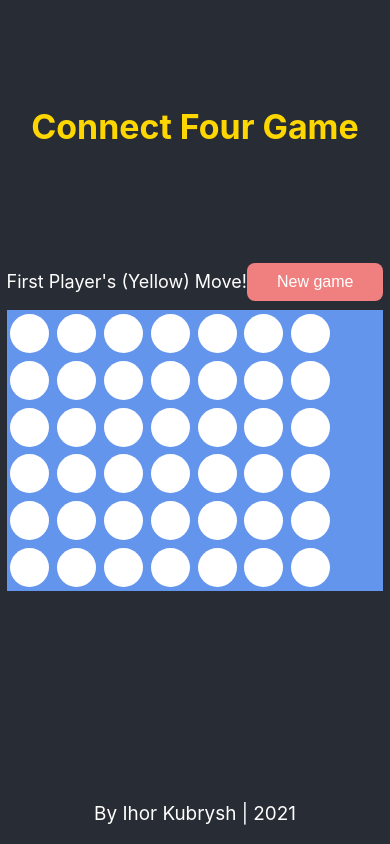
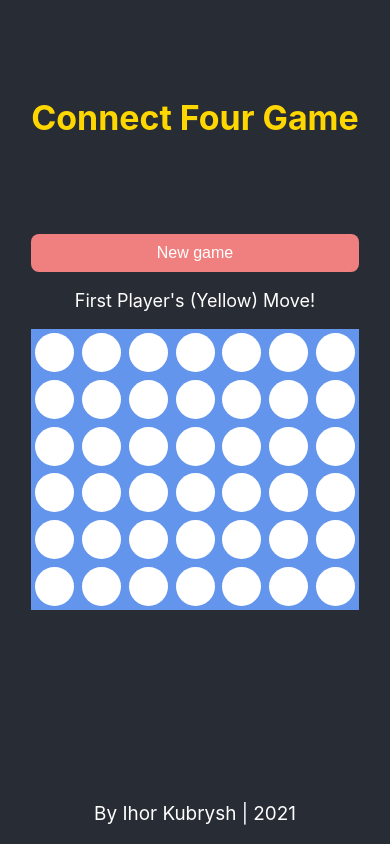
Before and after one commit to kubrysh/connect-four-react, a React (Create React App) app in the folder connect-four-app/: page / in a window 390 px wide. Built offline with nearby package versions, Linux system fonts and the light colour scheme.

Commit message:
Improve responsivness of the layout

```diff
--- a/connect-four-app/src/App.css
+++ b/connect-four-app/src/App.css
@@ -28,10 +28,6 @@ header > h1 {
     color: white;
 }
 
-.game-info-container > p {
-    font-size: 18px;
-}
-
 .game-info-container > button {
     background-color: lightcoral;
     border: none;
@@ -45,9 +41,22 @@ header > h1 {
     transition-duration: 400ms;
 }
 
+.game-info-container > p {
+    font-size: 18px;
+}
+
 .game-info-container > button:hover {
     background-color: rgb(240, 128, 128, 0.8);
-  }
+}
+
+@media only screen and (max-width: 480px) {
+    .game-info-container {
+        flex-direction: column;
+    }
+    .game-info-container > button {
+        width: 100%;
+    }
+}
 
 .game-board {
     display: flex;
@@ -55,7 +64,7 @@ header > h1 {
     background-color: CornflowerBlue;
 }
 
-.row {
+.game-board > .row {
     display: flex;
     flex-direction: row;
 }
@@ -86,14 +95,14 @@ header > h1 {
     }
 }
 
-.cell.is-red, .cell.is-yellow {
+.cell.is-red,
+.cell.is-yellow {
     animation-name: fade-in-animation;
     animation-duration: 500ms;
 }
 
 footer {
     display: flex;
-    margin-top: auto;
     width: 100%;
     height: 100%;
     align-items: flex-end;
@@ -101,18 +110,3 @@ footer {
     font-size: calc(15px + 1vmin);
     color: white;
 }
-
-@media (prefers-reduced-motion: no-preference) {
-    .App-logo {
-        animation: App-logo-spin infinite 20s linear;
-    }
-}
-
-@keyframes App-logo-spin {
-    from {
-        transform: rotate(0deg);
-    }
-    to {
-        transform: rotate(360deg);
-    }
-}
--- a/connect-four-app/src/App.tsx
+++ b/connect-four-app/src/App.tsx
@@ -87,8 +87,8 @@ const App = () => {
             </header>
             <main>
                 <div className="game-info-container">
+                    <button onClick={resetGame}>New game</button>
                     <p>{message}</p>
-                    <button onClick={resetGame}>New game</button>
                 </div>
                 <div className="game-board">
                     <GameBoard board={boardState} handleMove={handleMove} />
```
